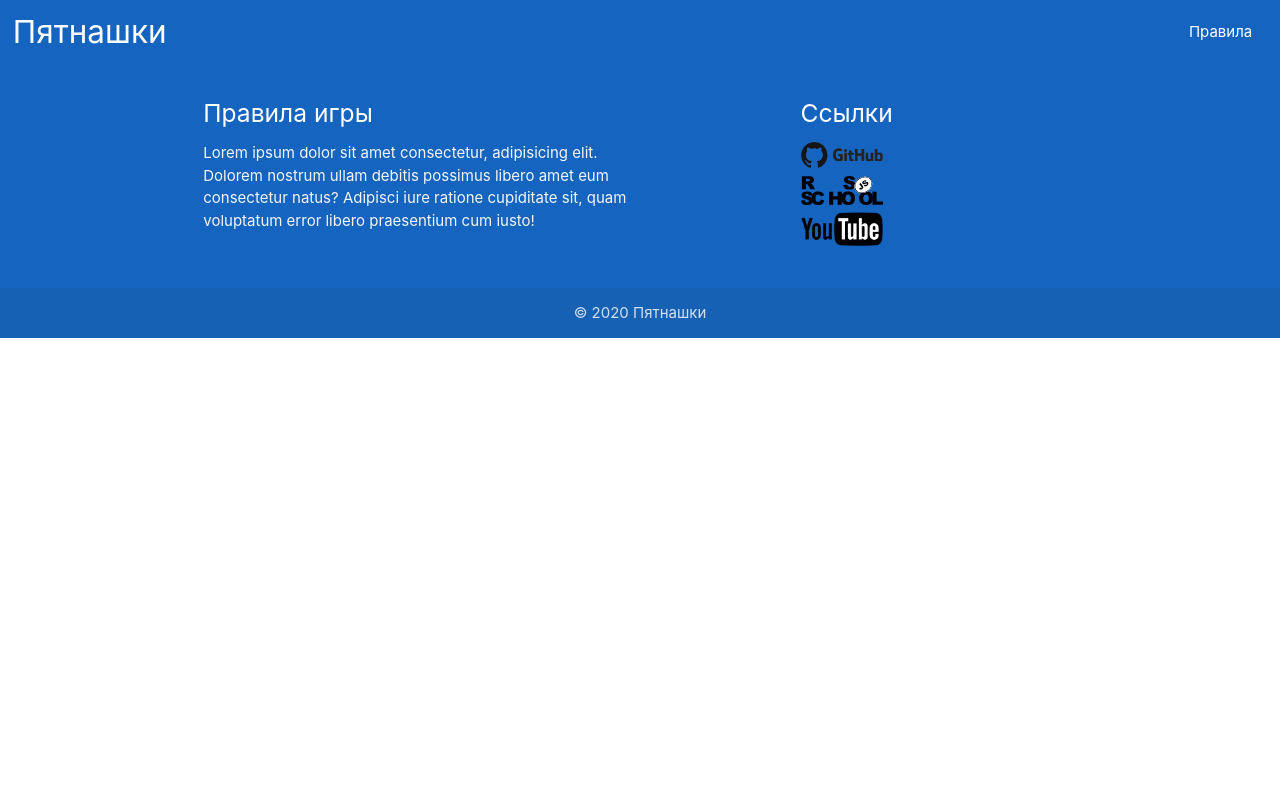
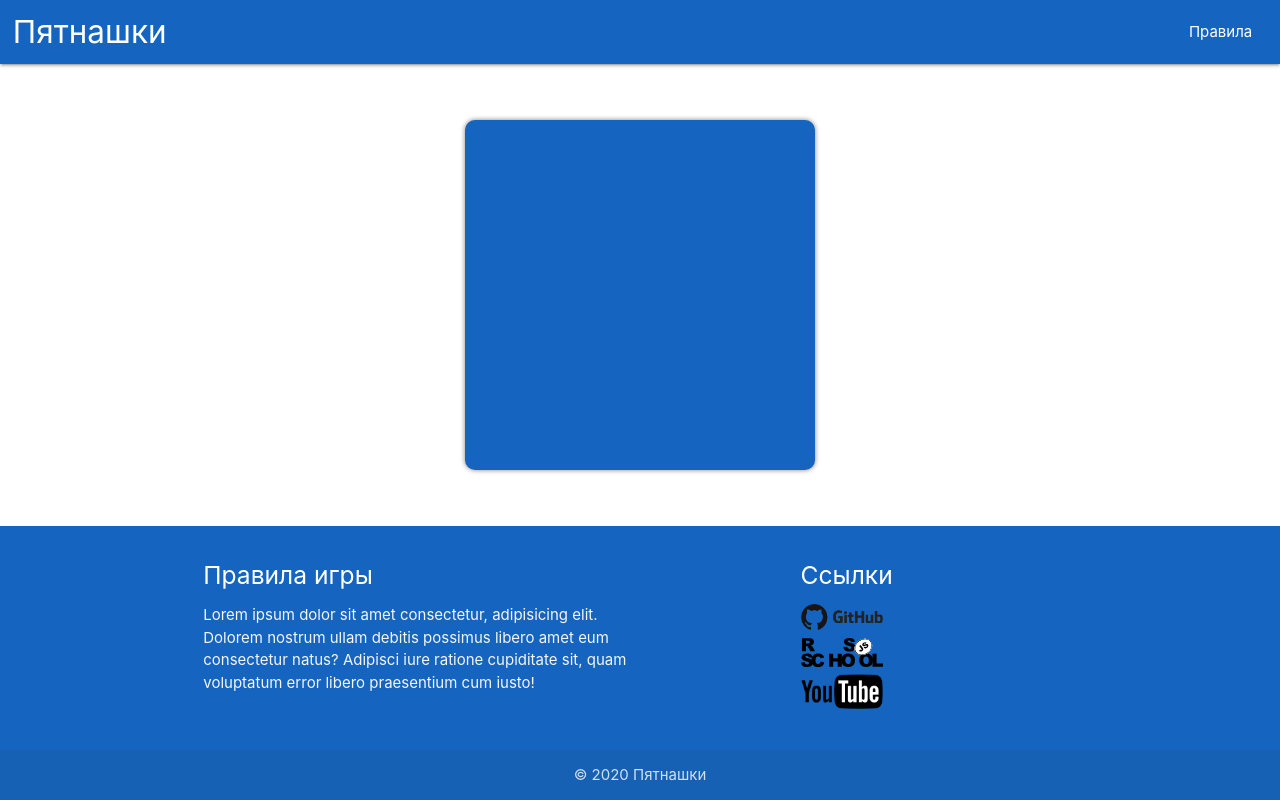
Before and after one commit to alekseishkel/react-game, a React app: page / in a window 1280 px wide. Built offline with nearby package versions, Linux system fonts and the light colour scheme.

Commit message:
feat: add cells fileld

```diff
--- a/src/components/app/app.tsx
+++ b/src/components/app/app.tsx
@@ -1,7 +1,8 @@
 import React from "react";
 
+import Field from "../field/field";
+import Footer from "../footer/footer";
 import Header from "../header/header";
-import Footer from "../footer/footer";
 
 import { createGlobalStyle } from "styled-components";
 
@@ -13,6 +14,9 @@ const GlobalStyle = createGlobalStyle`
   }
 
   main {
+    display: flex;
+    justify-content: center;
+    align-items: center;
     flex: 1 0 auto;
   }
 `;
@@ -22,6 +26,7 @@ const App: React.FC = () => {
     <React.Fragment>
       <GlobalStyle />
       <Header />
+      <Field />
       <Footer />
     </React.Fragment>
   );
--- /dev/null
+++ b/src/components/field/field.tsx
@@ -0,0 +1,22 @@
+import React, { useState } from "react";
+import styled from "styled-components";
+
+const StyledFiled = styled.div`
+  width: 350px;
+  height: 350px;
+  background-color: #1565c0;
+  border-radius: 10px;
+  box-shadow: 0 0 5px rgba(0, 0, 0, 0.5);
+`;
+
+const Field: React.FC = () => {
+  const [cells, setCells] = useState([, 1, 2, 3, 4, 5, 6, 7, 8]);
+
+  return (
+    <main>
+      <StyledFiled className="cells"></StyledFiled>
+    </main>
+  );
+};
+
+export default Field;
```
